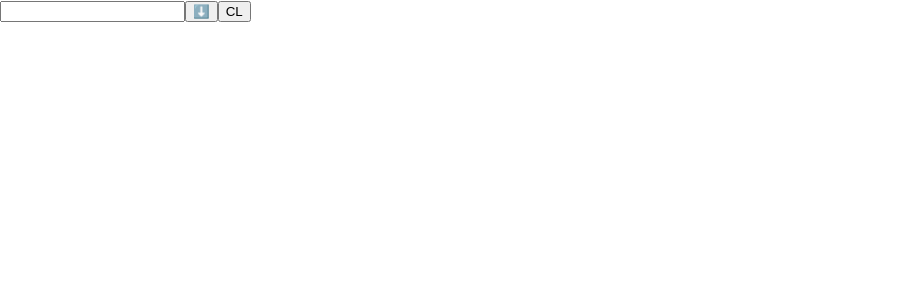
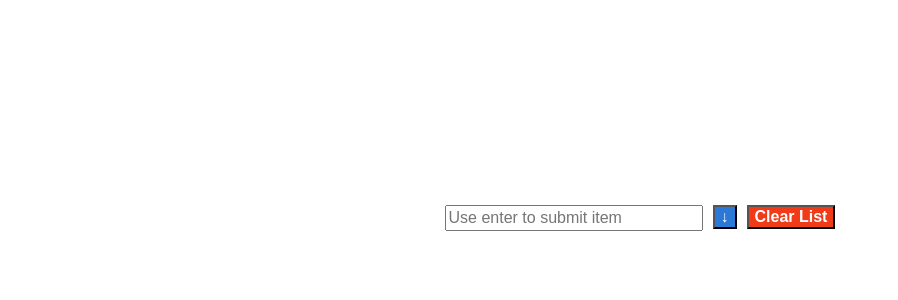
Before and after one commit to tysnj/RCC, a React (Create React App) app: page / in a window 1280 px wide. Shown: the top 300 px of the page, without its empty margins (0-898 px from the left). Built offline with nearby package versions, Linux system fonts and the light colour scheme.

Commit message:
Add styling to component elements

```diff
--- a/public/index.html
+++ b/public/index.html
@@ -24,6 +24,12 @@
       work correctly both with client-side routing and a non-root public URL.
       Learn how to configure a non-root public URL by running `npm run build`.
     -->
+    <link rel="preconnect" href="https://fonts.googleapis.com" />
+    <link rel="preconnect" href="https://fonts.gstatic.com" crossorigin />
+    <link
+      href="https://fonts.googleapis.com/css2?family=Merriweather:wght@300;400;700&display=swap"
+      rel="stylesheet"
+    />
     <title>OrderedList</title>
   </head>
   <body>
--- /dev/null
+++ b/src/App.css
@@ -0,0 +1,7 @@
+.main{
+  display: flex;
+  align-items: center;
+  justify-content: center;
+  width: 100%;
+  height: 100vh;
+}
--- a/src/App.js
+++ b/src/App.js
@@ -1,9 +1,12 @@
 import React from 'react';
-import OrderedList1 from './components/OrderedList1/OrderedList1';
+import OrderedList from './components/OrderedList/OrderedList';
+import './App.css';
 
 const App = () => {
   return (
-    <OrderedList1/>
+    <main className='main'>
+      <OrderedList/>
+    </main>
     )
 }
 
--- /dev/null
+++ b/src/components/OrderedList/OrderedList.css
@@ -0,0 +1,61 @@
+.ordered-list-container{
+  height: 400px;
+  display: flex;
+  flex-direction: column;
+  align-content: center;
+  align-items: center;
+}
+
+.modifier-wrapper{
+  width: 100%;
+  display: flex;
+  flex-direction: row;
+  justify-content: space-around;
+  align-content: center;
+}
+
+.input-wrapper{
+  padding: 5px;
+}
+
+.input-field{
+  width: 250px;
+  height: 20px;
+  font-size: 16px;
+}
+
+.button-wrapper{
+  height: 20px;
+  padding: 5px;
+}
+
+.button-wrapper:hover{
+  border-bottom: 2px solid black;
+  cursor: pointer;
+}
+
+.sort-list-button{
+  background-color: #2B78D7;
+}
+
+
+.clear-list-button{
+  background-color: #F03A18;
+}
+
+.sort-list-button,
+.clear-list-button{
+  color: white;
+  font-size: 16px;
+  font-weight: 700;
+}
+
+
+.list-wrapper{
+  align-self: start;
+}
+
+
+.list-item{
+
+}
--- /dev/null
+++ b/src/components/OrderedList/OrderedList.js
@@ -0,0 +1,82 @@
+import React, { useState } from 'react';
+import './OrderedList.css';
+
+const OrderedList = () => {
+  const [list, setList] = useState([])
+  const [newItem, setNewItem] = useState('')
+  const [desc, setDesc] = useState(false)
+
+  const handleSort = (data) => {
+    if (!desc) {
+      return data.sort((a, b) => {
+        return a === b ? 0 : a > b ? 1 : -1;
+      })
+    } else {
+      return data.sort((a, b) => {
+        return a === b ? 0 : a < b ? 1 : -1;
+      })
+    }
+  }
+
+  const reverseSort = (data) => {
+    return data.reverse()
+  }
+
+  const handleSubmit = (e) => {
+    if (e.key === 'Enter' && newItem.length) {
+      setList(handleSort([...list, newItem]))
+      setNewItem('')
+    }
+  }
+
+  const mapItems = () => {
+    return list.map((item, index) => (
+      <li className='list-item' key={`id-${item}-${index}`}>
+        {item}
+      </li>
+    ))
+  }
+
+  return (
+    <div className='ordered-list-container'>
+      <div className='modifier-wrapper'>
+        <span className='input-wrapper'>
+          <input
+            className='input-field'
+            placeholder='Use enter to submit item'
+            value={newItem}
+            onChange={(e) => setNewItem(e.target.value)}
+            onKeyDown={(e) => handleSubmit(e)}
+          />
+        </span>
+        <span className='button-wrapper'>
+          <button
+            className='sort-list-button'
+            onClick={() => {
+              setDesc(!desc)
+              setList(reverseSort(list))
+            }}
+          >{!desc ? '↓' : '↑'}
+          </button>
+        </span>
+        <span className='button-wrapper'>
+          <button
+            className='clear-list-button'
+            onClick={() => {
+              setList([])
+              setNewItem('')
+            }}
+          >Clear List
+          </button>
+        </span>
+      </div>
+      {!!list.length &&
+        <ul className='list-wrapper'>
+          {mapItems()}
+       </ul>
+      }
+    </div>
+  )
+}
+
+export default OrderedList
--- /dev/null
+++ b/src/components/OrderedList/index.js
@@ -0,0 +1 @@
+export { default } from "./OrderedList"
--- a/src/components/OrderedList1/OrderedList1.js
+++ /dev/null
@@ -1,84 +0,0 @@
-import React, { useState } from 'react';
-import './OrderedList1.css';
-
-const OrderedList1 = () => {
-  const [list, setList] = useState([])
-  const [newItem, setNewItem] = useState('')
-  const [desc, setDesc] = useState(false)
-
-  const handleSort = (data) => {
-    if (!desc) {
-      return data.sort((a, b) => {
-        if (a < b) {
-          return -1
-        } else {
-          return 1
-        }
-      })
-    } else {
-      return data.sort((a, b) => {
-        if (a > b) {
-          return -1
-        } else {
-          return 1
-        }
-      })
-    }
-  }
-
-  const changeSort = () => {
-    return list.reverse()
-  }
-
-  const handleSubmit = (e) => {
-    if (e.key === 'Enter' && newItem.length) {
-      setList(handleSort([...list, newItem]))
-      setNewItem('')
-    }
-  }
-
-  const mapItems = () => {
-    return list.map(item => (
-      <li key={`id${item}`}>
-        {item}
-      </li>
-    ))
-  }
-
-  return (
-    <div className='ordered-list-container'>
-      <input
-        value={newItem}
-        onChange={(e) => setNewItem(e.target.value)}
-        onKeyDown={(e) => handleSubmit(e)}
-      />
-
-      <button
-        className='sort-list-button'
-        onClick={() => {
-          setDesc(!desc)
-          setList(changeSort())
-        }}
-      >{!desc ? '⬇️' : '⬆️'}
-      </button>
-
-      <button
-        className='clear-list-button'
-        onClick={() => {
-          setList([])
-          setNewItem('')
-        }}
-      >CL
-      </button>
-
-      {!!list.length &&
-        <ul>
-          {mapItems()}
-       </ul>
-      }
-
-    </div>
-  )
-}
-
-export default OrderedList1
--- a/src/components/OrderedList1/index.js
+++ /dev/null
@@ -1 +0,0 @@
-export { default } from "./OrderedList1"
--- a/src/index.css
+++ b/src/index.css
@@ -1,10 +1,9 @@
 body {
   margin: 0;
-  font-family: -apple-system, BlinkMacSystemFont, 'Segoe UI', 'Roboto', 'Oxygen',
-    'Ubuntu', 'Cantarell', 'Fira Sans', 'Droid Sans', 'Helvetica Neue',
-    sans-serif;
+  font-family: 'Merriweather', serif;
   -webkit-font-smoothing: antialiased;
   -moz-osx-font-smoothing: grayscale;
+  box-sizing: border-box;
 }
 
 code {
```
Also changed, not shown: src/components/OrderedList1/OrderedList1.css (deleted).
